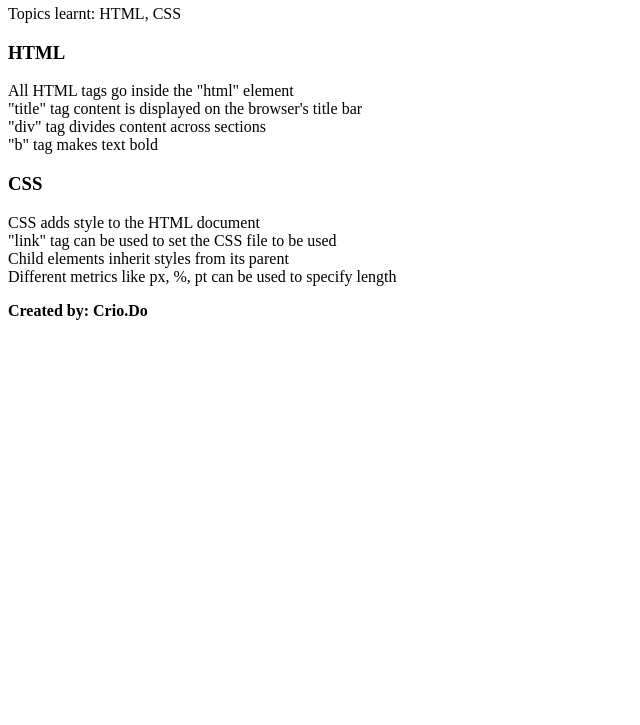
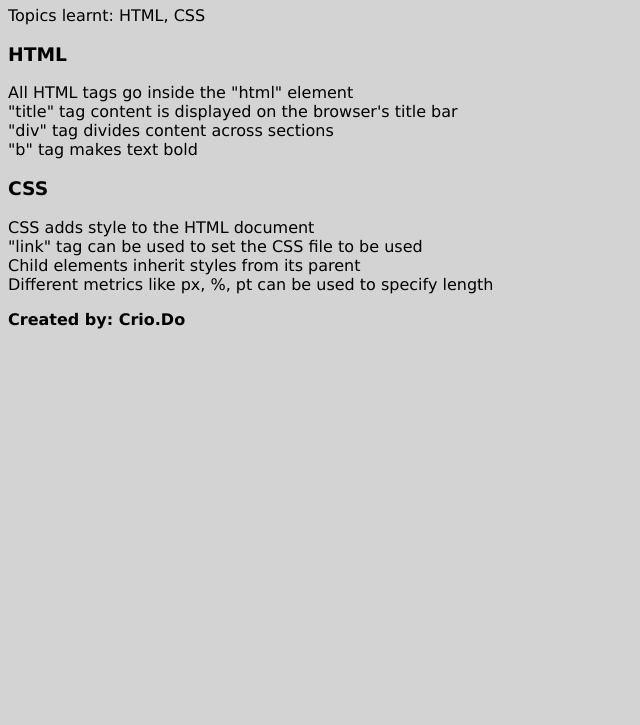
Before and after one commit to psbsm/cd-workspace-bytes-, a plain HTML site: page solution/html/m3-solution.html in a window 1280 px wide. Shown: the part 75-800 px from the top of the page, without its empty margins (0-640 px from the left). Drawn offline with Linux system fonts and the light colour scheme; files that its build step writes are made by us from their sources.

Commit message:
Update css file name

```diff
--- a/solution/html/m3-solution.html
+++ b/solution/html/m3-solution.html
@@ -7,7 +7,7 @@
   <head>
     <!-- Set text to be shown on the browser's title bar -->
     <title>Getting Started with HTML</title>
-    <link rel="stylesheet" href="css/file.css" />
+    <link rel="stylesheet" href="css/styles.css" />
   </head>
 
   <!-- Contains tags to set content of the HTML document -->
```
